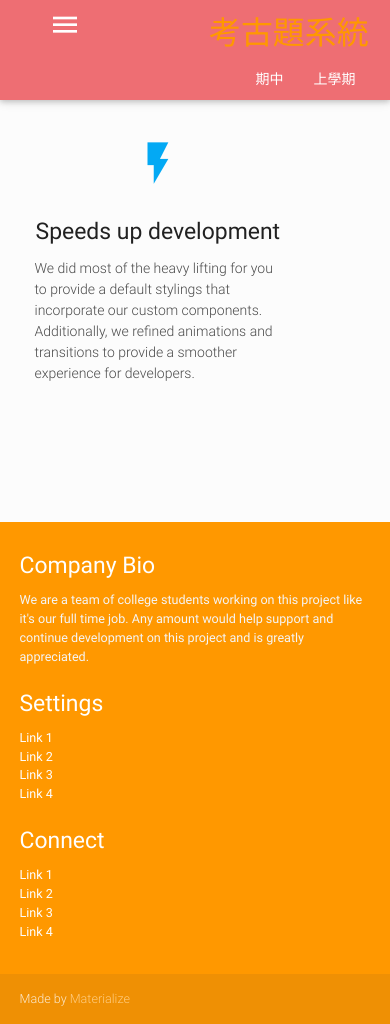
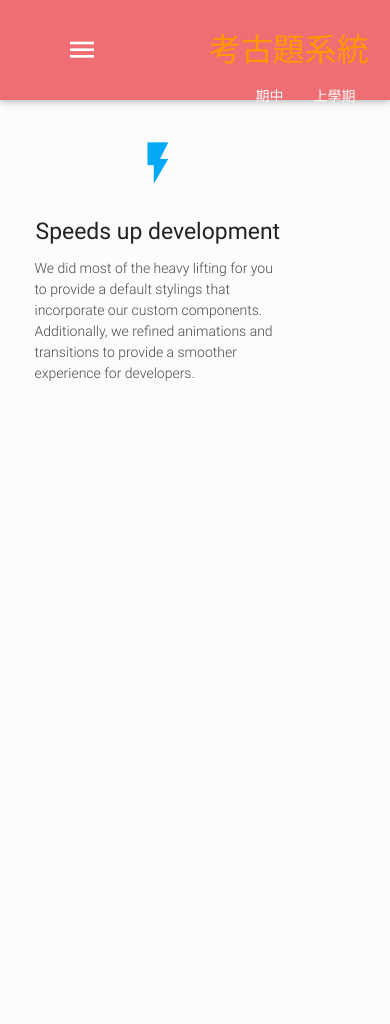
Before and after one commit to NTUwanderer/NTUEE_EXAMS, a plain HTML site: page index.html in a window 390 px wide. After the commit the page ends 844 px from the top, so only its background shows below. Drawn offline with nearby package versions, Linux system fonts and the light colour scheme.

Commit message:
add css, fixed position

```diff
--- /dev/null
+++ b/css/main.css
@@ -0,0 +1,4 @@
+#title {
+  position: relative;
+  top:          17px;
+}
--- a/index.html
+++ b/index.html
@@ -6,14 +6,15 @@
     <title>考古題系統</title>
 
     <!-- CSS  -->
-  <link href="https://fonts.googleapis.com/icon?family=Material+Icons" rel="stylesheet">
+    <link href="https://fonts.googleapis.com/icon?family=Material+Icons" rel="stylesheet"/>
     <link href="css/materialize.css" type="text/css" rel="stylesheet" media="screen,projection"/>
-	<link href="css/ghpages-materialize.css" type="text/css" rel="stylesheet" media="screen,projection">
+    <link href="css/ghpages-materialize.css" type="text/css" rel="stylesheet" media="screen,projection"/>
     <link href="css/style.css" type="text/css" rel="stylesheet" media="screen,projection"/>
+    <link href="css/main.css" type="text/css" rel="stylesheet"/>
   </head>
   <body>
     <header>
-		<div class="container"><a href="#" data-activates="nav-mobile" class="button-collapse top-nav waves-effect waves-light circle hide-on-large-only"><i class="mdi-navigation-menu"></i></a></div>
+      <div style="position: relative; top: 25px;" class="container"><a href="#" data-activates="nav-mobile" class="button-collapse top-nav waves-effect waves-light circle hide-on-large-only"><i class="mdi-navigation-menu"></i></a></div>
 
       <ul id="nav-mobile" class="side-nav fixed">
         <li class="logo">
@@ -78,15 +79,11 @@
     <main>
     <div class="section no-pad-bot" id="index-banner" style="padding: 0px; height: 100px;">
       <nav style="height: 100%">
-				<div class="container">
+        <div id="title" class="container">
           <div class="row">
-
             <div class="col center" style="padding-left:200px">
-
               <h4 class="header center orange-text">考古題系統</h4>
-
             </div>
-
             <div class="col s12 m5 right">
               <div class="right">
                 <ul>
@@ -146,7 +143,7 @@
       </div>
     </div>
     </main>
-  <footer class="page-footer orange">
+    <!--    <footer class="page-footer orange">
       <div class="container">
         <div class="row">
           <div class="col l6 s12">
@@ -181,7 +178,7 @@
         </div>
       </div>
     </footer>
-
+    -->
 
     <!--  Scripts-->
     <script src="https://code.jquery.com/jquery-2.1.1.min.js"></script>
```
Also changed, not shown: js/main.js (line endings or trailing spaces). Lines whose indentation alone changed are shown as unchanged.
